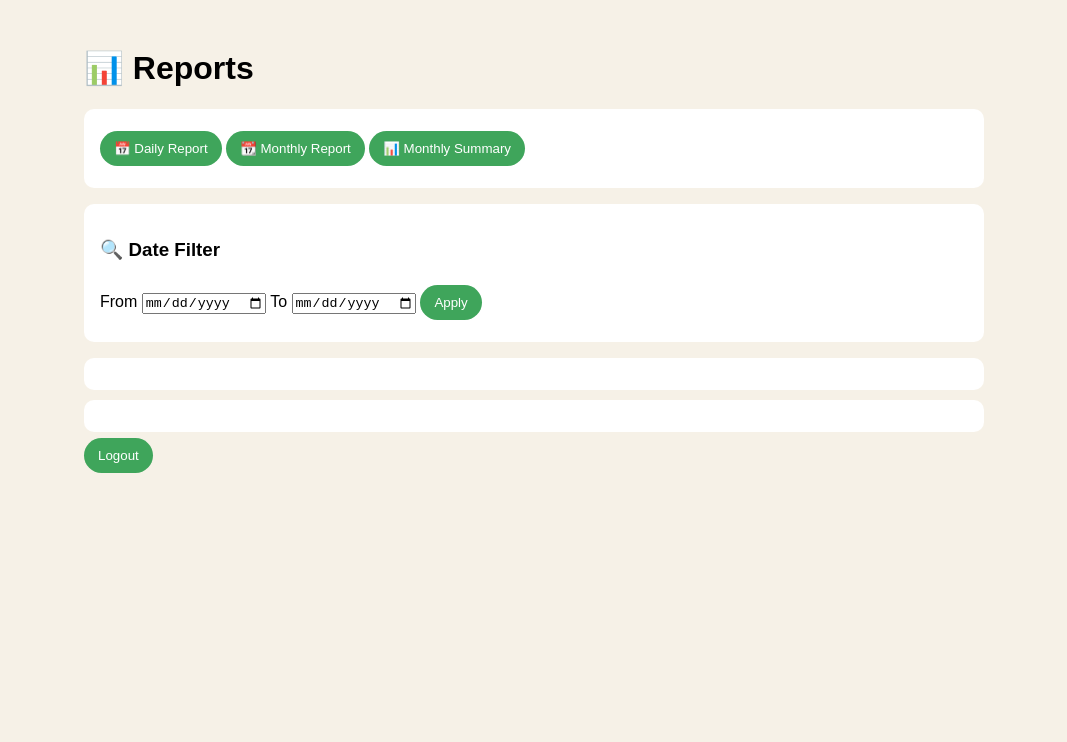
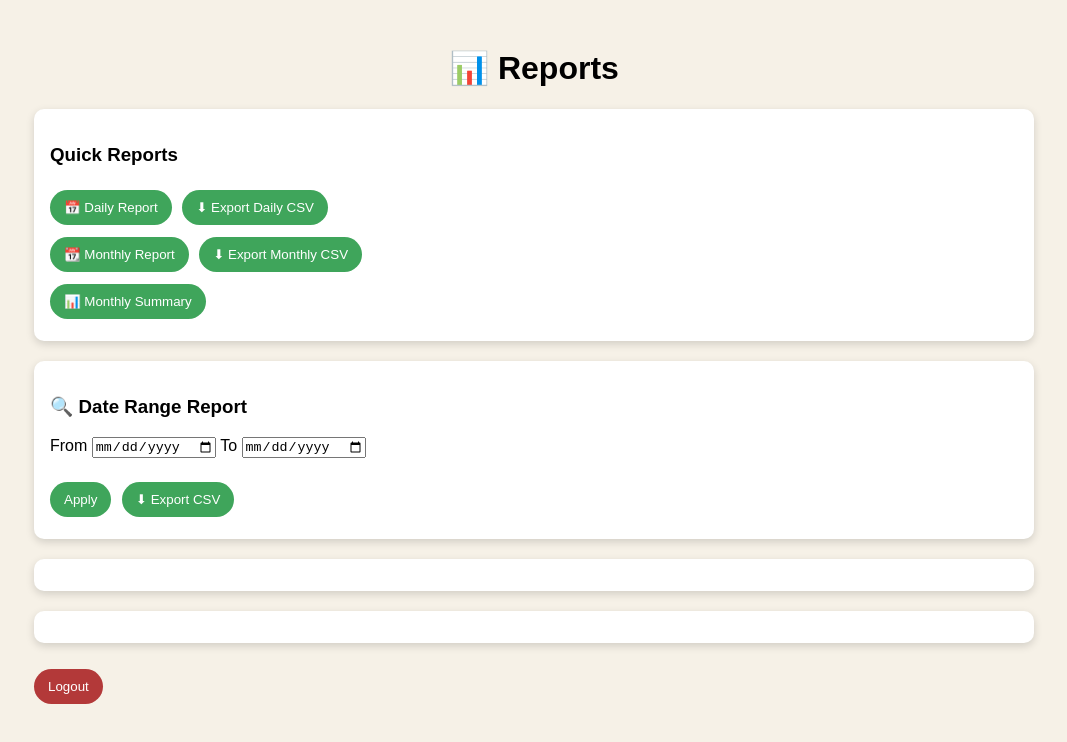
Before and after one commit to ChethanM98/qrcode-gathergamecafe, a website: page reports.html in a window 1280 px wide. Shown: the whole page, without its empty margins (106-1173 px from the left). Drawn offline with Linux system fonts and the light colour scheme; sample sign-in values are in the browser's storage.

Commit message:
Update reports.html

```diff
--- a/reports.html
+++ b/reports.html
@@ -3,8 +3,9 @@
 <head>
 <meta charset="UTF-8">
 <title>Reports</title>
+<meta name="viewport" content="width=device-width, initial-scale=1.0">
 
-<!-- 🔐 AUTH -->
+<!-- 🔐 AUTH PROTECTION -->
 <script>
 (function () {
   const auth = localStorage.getItem("admin_auth");
@@ -20,19 +21,31 @@
 
 <style>
 body {
-  font-family: Arial;
+  font-family: Arial, sans-serif;
   background:#f6f1e7;
   padding:20px;
 }
 
 .container {
-  max-width: 900px;
+  max-width: 1000px;
   margin:auto;
+}
+
+h1 {
+  text-align:center;
+}
+
+.block {
+  background:#ffffff;
+  padding:16px;
+  border-radius:10px;
+  margin-bottom:20px;
+  box-shadow:0 3px 8px rgba(0,0,0,0.15);
 }
 
 button {
   padding:10px 14px;
-  margin:6px 0;
+  margin:6px 6px 6px 0;
   border:none;
   border-radius:999px;
   background:#3fa55b;
@@ -40,11 +53,8 @@ button {
   cursor:pointer;
 }
 
-.block {
-  background:#fff;
-  padding:16px;
-  border-radius:10px;
-  margin-top:16px;
+button.secondary {
+  background:#7b4b2a;
 }
 
 .bill {
@@ -52,22 +62,31 @@ button {
   padding:10px 0;
 }
 
+.bill:last-child {
+  border-bottom:none;
+}
+
 .item {
   display:flex;
   justify-content:space-between;
   font-size:14px;
+  margin:3px 0;
 }
 
 .total {
+  text-align:right;
   font-weight:bold;
-  text-align:right;
   margin-top:6px;
 }
 
 .summary {
   font-size:16px;
   font-weight:bold;
-  margin-top:10px;
+  text-align:right;
+}
+
+.logout {
+  background:#b33939;
 }
 </style>
 </head>
@@ -77,52 +96,66 @@ button {
 <div class="container">
   <h1>📊 Reports</h1>
 
-  <!-- ===== QUICK REPORTS ===== -->
+  <!-- ================= QUICK REPORTS ================= -->
   <div class="block">
+    <h3>Quick Reports</h3>
     <button onclick="dailyReport()">📅 Daily Report</button>
+    <button onclick="exportDailyCSV()">⬇ Export Daily CSV</button>
+
+    <br>
+
     <button onclick="monthlyReport()">📆 Monthly Report</button>
+    <button onclick="exportMonthlyCSV()">⬇ Export Monthly CSV</button>
+
+    <br>
+
     <button onclick="monthlySummary()">📊 Monthly Summary</button>
+
     <div id="quickReport"></div>
   </div>
 
-  <!-- ===== DATE FILTER ===== -->
+  <!-- ================= DATE FILTER ================= -->
   <div class="block">
-    <h3>🔍 Date Filter</h3>
+    <h3>🔍 Date Range Report</h3>
     From <input type="date" id="from">
     To <input type="date" id="to">
+
+    <br><br>
+
     <button onclick="dateFilter()">Apply</button>
+    <button onclick="exportCSV()">⬇ Export CSV</button>
   </div>
 
-  <!-- ===== DETAILED REPORTS ===== -->
+  <!-- ================= DETAILED REPORT ================= -->
   <div class="block" id="detailed"></div>
 
-  <!-- ===== TOTAL SUMMARY ===== -->
+  <!-- ================= GRAND TOTAL ================= -->
   <div class="block summary" id="grandTotal"></div>
 
-  <button onclick="logout()">Logout</button>
+  <button class="logout" onclick="logout()">Logout</button>
 </div>
 
 <script>
 const CLOSED_KEY = "closed_bills";
 
-/* ===== DAILY ===== */
+/* ========== DAILY REPORT ========== */
 function dailyReport() {
+  const bills = JSON.parse(localStorage.getItem(CLOSED_KEY)) || [];
   const today = new Date().toDateString();
-  const bills = JSON.parse(localStorage.getItem(CLOSED_KEY)) || [];
   let total = 0;
 
   bills.filter(b => new Date(b.time).toDateString() === today)
-    .forEach(b => total += b.total);
+       .forEach(b => total += b.total);
 
   document.getElementById("quickReport").innerHTML =
     `Today’s Total: ₹${total.toFixed(2)}`;
 }
 
-/* ===== MONTHLY ===== */
+/* ========== MONTHLY REPORT ========== */
 function monthlyReport() {
+  const bills = JSON.parse(localStorage.getItem(CLOSED_KEY)) || [];
   const m = new Date().getMonth();
   const y = new Date().getFullYear();
-  const bills = JSON.parse(localStorage.getItem(CLOSED_KEY)) || [];
   let total = 0;
 
   bills.filter(b => {
@@ -134,11 +167,11 @@ function monthlyReport() {
     `This Month Total: ₹${total.toFixed(2)}`;
 }
 
-/* ===== MONTHLY SUMMARY (DAY-WISE) ===== */
+/* ========== MONTHLY SUMMARY (DAY-WISE) ========== */
 function monthlySummary() {
+  const bills = JSON.parse(localStorage.getItem(CLOSED_KEY)) || [];
   const m = new Date().getMonth();
   const y = new Date().getFullYear();
-  const bills = JSON.parse(localStorage.getItem(CLOSED_KEY)) || {};
   const map = {};
 
   bills.forEach(b => {
@@ -149,18 +182,26 @@ function monthlySummary() {
     }
   });
 
-  let html = "<h4>Day-wise Summary</h4>";
+  let html = "<b>Day-wise Summary</b><br>";
   for (const day in map) {
-    html += `<div>${day} : ₹${map[day].toFixed(2)}</div>`;
+    html += `${day} : ₹${map[day].toFixed(2)}<br>`;
   }
 
   document.getElementById("quickReport").innerHTML = html;
 }
 
-/* ===== DATE FILTER (DETAILED) ===== */
+/* ========== DATE FILTER (SCREEN) ========== */
 function dateFilter() {
-  const from = new Date(document.getElementById("from").value);
-  const to = new Date(document.getElementById("to").value);
+  const fromVal = document.getElementById("from").value;
+  const toVal = document.getElementById("to").value;
+
+  if (!fromVal || !toVal) {
+    alert("Select both From and To dates");
+    return;
+  }
+
+  const from = new Date(fromVal);
+  const to = new Date(toVal);
   to.setHours(23,59,59,999);
 
   const bills = JSON.parse(localStorage.getItem(CLOSED_KEY)) || [];
@@ -169,6 +210,7 @@ function dateFilter() {
 
   div.innerHTML = "";
   totalDiv.innerHTML = "";
+
   let grand = 0;
 
   bills.filter(b => {
@@ -190,7 +232,8 @@ function dateFilter() {
 
     div.innerHTML += `
       <div class="bill">
-        <b>Table ${b.table}</b>
+        <b>Table ${b.table}</b><br>
+        <small>${new Date(b.time).toLocaleString()}</small>
         ${itemsHTML}
         <div class="total">₹${b.total.toFixed(2)}</div>
       </div>
@@ -200,7 +243,137 @@ function dateFilter() {
   totalDiv.innerHTML = `Grand Total: ₹${grand.toFixed(2)}`;
 }
 
-/* ===== LOGOUT ===== */
+/* ========== CSV EXPORT (DATE FILTER) ========== */
+function exportCSV() {
+  const fromVal = document.getElementById("from").value;
+  const toVal = document.getElementById("to").value;
+
+  if (!fromVal || !toVal) {
+    alert("Select From and To dates");
+    return;
+  }
+
+  const from = new Date(fromVal);
+  const to = new Date(toVal);
+  to.setHours(23,59,59,999);
+
+  const bills = JSON.parse(localStorage.getItem(CLOSED_KEY)) || [];
+
+  let rows = [
+    ["Date","Table","Item","Qty","Price","Line Total","Bill Total","Payment"]
+  ];
+
+  bills.filter(b => {
+    const d = new Date(b.time);
+    return d >= from && d <= to;
+  }).forEach(b => {
+    for (const k in b.items) {
+      const i = b.items[k];
+      rows.push([
+        new Date(b.time).toLocaleDateString(),
+        b.table,
+        i.name,
+        i.qty,
+        i.price,
+        i.price * i.qty,
+        b.total,
+        b.payment
+      ]);
+    }
+  });
+
+  if (rows.length === 1) {
+    alert("No data to export");
+    return;
+  }
+
+  downloadCSV(rows, `sales_${fromVal}_to_${toVal}.csv`);
+}
+
+/* ========== DAILY CSV ========== */
+function exportDailyCSV() {
+  const today = new Date().toDateString();
+  const bills = JSON.parse(localStorage.getItem(CLOSED_KEY)) || [];
+
+  let rows = [["Date","Table","Item","Qty","Price","Line Total","Bill Total","Payment"]];
+
+  bills.filter(b => new Date(b.time).toDateString() === today)
+       .forEach(b => {
+         for (const k in b.items) {
+           const i = b.items[k];
+           rows.push([
+             new Date(b.time).toLocaleDateString(),
+             b.table,
+             i.name,
+             i.qty,
+             i.price,
+             i.price * i.qty,
+             b.total,
+             b.payment
+           ]);
+         }
+       });
+
+  if (rows.length === 1) {
+    alert("No bills for today");
+    return;
+  }
+
+  downloadCSV(rows, `daily_report_${new Date().toISOString().slice(0,10)}.csv`);
+}
+
+/* ========== MONTHLY CSV ========== */
+function exportMonthlyCSV() {
+  const bills = JSON.parse(localStorage.getItem(CLOSED_KEY)) || [];
+  const now = new Date();
+  const m = now.getMonth();
+  const y = now.getFullYear();
+
+  let rows = [["Date","Table","Item","Qty","Price","Line Total","Bill Total","Payment"]];
+
+  bills.filter(b => {
+    const d = new Date(b.time);
+    return d.getMonth() === m && d.getFullYear() === y;
+  }).forEach(b => {
+    for (const k in b.items) {
+      const i = b.items[k];
+      rows.push([
+        new Date(b.time).toLocaleDateString(),
+        b.table,
+        i.name,
+        i.qty,
+        i.price,
+        i.price * i.qty,
+        b.total,
+        b.payment
+      ]);
+    }
+  });
+
+  if (rows.length === 1) {
+    alert("No bills this month");
+    return;
+  }
+
+  downloadCSV(rows, `monthly_report_${y}_${m+1}.csv`);
+}
+
+/* ========== CSV HELPER ========== */
+function downloadCSV(rows, filename) {
+  const csv = rows.map(r => r.map(v => `"${v}"`).join(",")).join("\n");
+  const blob = new Blob([csv], { type:"text/csv" });
+  const url = URL.createObjectURL(blob);
+
+  const a = document.createElement("a");
+  a.href = url;
+  a.download = filename;
+  document.body.appendChild(a);
+  a.click();
+  document.body.removeChild(a);
+  URL.revokeObjectURL(url);
+}
+
+/* ========== LOGOUT ========== */
 function logout() {
   localStorage.removeItem("admin_auth");
   localStorage.removeItem("admin_auth_time");
```
